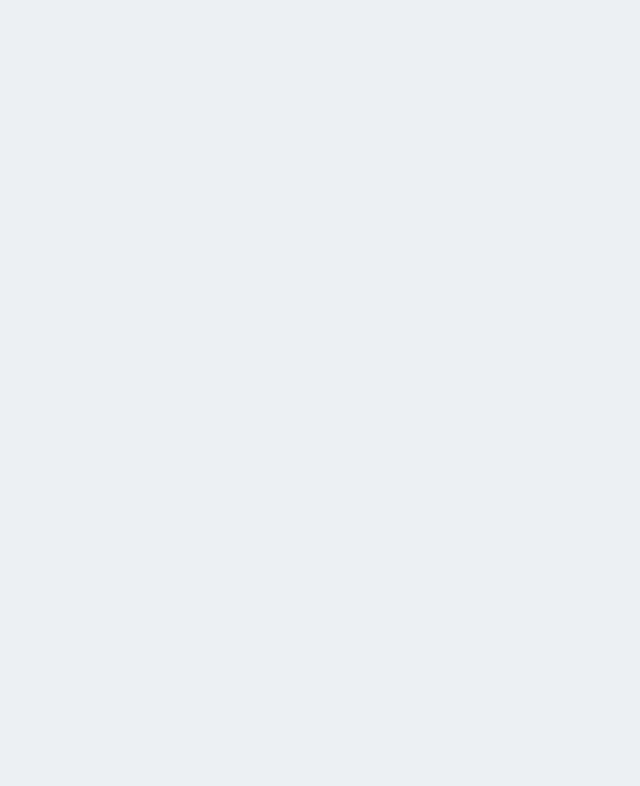
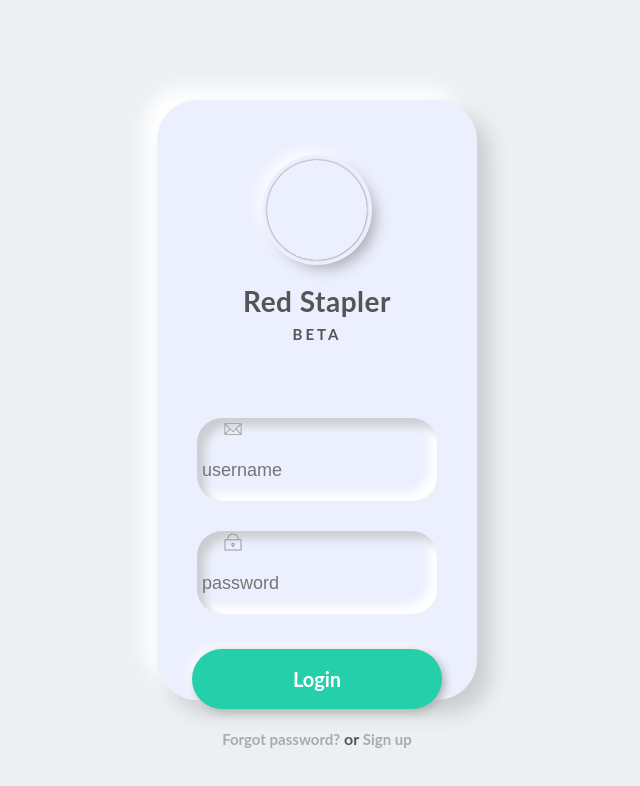
Before and after one commit to emiliocm9/Neumorphic-Design-Login, a plain HTML site: page index.html in a window 1280 px wide. Shown: the whole page, without its empty margins (323-963 px from the left). Drawn offline with Linux system fonts and the light colour scheme.

Commit message:
ADD-New elements on HTML and CSS

```diff
--- a/index.html
+++ b/index.html
@@ -4,9 +4,27 @@
     <meta charset="UTF-8">
     <meta name="viewport" content="width=device-width, initial-scale=1.0">
     <link rel="stylesheet" href="style.css">
-    <title>Document</title>
+    <title>Neumorphic</title>
 </head>
 <body>
+    <div class="login-div">
+        <div class="logo"></div>
+        <div class="title">Red Stapler</div>
+        <div class="sub-title">BETA</div>
+        <div class="fields">
+            <div class="username"><svg fill="#999" class="svg-icon" viewBox="0 0 20 20">
+                <path d="M17.388,4.751H2.613c-0.213,0-0.389,0.175-0.389,0.389v9.72c0,0.216,0.175,0.389,0.389,0.389h14.775c0.214,0,0.389-0.173,0.389-0.389v-9.72C17.776,4.926,17.602,4.751,17.388,4.751 M16.448,5.53L10,11.984L3.552,5.53H16.448zM3.002,6.081l3.921,3.925l-3.921,3.925V6.081z M3.56,14.471l3.914-3.916l2.253,2.253c0.153,0.153,0.395,0.153,0.548,0l2.253-2.253l3.913,3.916H3.56z M16.999,13.931l-3.921-3.925l3.921-3.925V13.931z"></path>
+            </svg><input type="username" class="user-input" placeholder="username"></div>
+            <div class="password"><svg fill="#999" class="svg-icon" viewBox="0 0 20 20">
+                <path d="M17.308,7.564h-1.993c0-2.929-2.385-5.314-5.314-5.314S4.686,4.635,4.686,7.564H2.693c-0.244,0-0.443,0.2-0.443,0.443v9.3c0,0.243,0.199,0.442,0.443,0.442h14.615c0.243,0,0.442-0.199,0.442-0.442v-9.3C17.75,7.764,17.551,7.564,17.308,7.564 M10,3.136c2.442,0,4.43,1.986,4.43,4.428H5.571C5.571,5.122,7.558,3.136,10,3.136 M16.865,16.864H3.136V8.45h13.729V16.864z M10,10.664c-0.854,0-1.55,0.696-1.55,1.551c0,0.699,0.467,1.292,1.107,1.485v0.95c0,0.243,0.2,0.442,0.443,0.442s0.443-0.199,0.443-0.442V13.7c0.64-0.193,1.106-0.786,1.106-1.485C11.55,11.36,10.854,10.664,10,10.664 M10,12.878c-0.366,0-0.664-0.298-0.664-0.663c0-0.366,0.298-0.665,0.664-0.665c0.365,0,0.664,0.299,0.664,0.665C10.664,12.58,10.365,12.878,10,12.878"></path>
+            </svg><input type="password" class="pass-input" placeholder="password"></div>
+        </div>
+        <button class="signin-button">Login</button>
+        <div class="link">
+            <a href="#">Forgot password?</a> or
+            <a href="#">Sign up</a>
+        </div>
+    </div>
 
 </body>
 </html>
--- a/style.css
+++ b/style.css
@@ -15,3 +15,97 @@ body {
   color: #555;
   background: #ecf0f3;
 }
+
+.login-div {
+  width: 25%;
+  height: 75%;
+  padding: 60px 35px 35px 35px;
+  border-radius: 40px;
+  background: #ecf0fe;
+  box-shadow: 13px 13px 20px #cbced1, -13px -13px 20px #fff;
+}
+
+.logo {
+  background-image: url(/img/logo.png);
+  width: 100px;
+  height: 100px;
+  border-radius: 50%;
+  margin: 0 auto;
+  box-shadow: 0 0 2px #5f5f5f, 0 0 0 5px #ecf0fe, 8px 8px 15px #a7aaaf, -8px -8px 15px #fff;
+}
+
+.title {
+  text-align: center;
+  font-size: 28px;
+  padding-top: 24px;
+  letter-spacing: 0.5px;
+}
+
+.sub-title {
+  text-align: center;
+  font-size: 15px;
+  padding-top: 7px;
+  letter-spacing: 3px;
+}
+
+.fields {
+  width: 100%;
+  padding: 75px 5px 5px 5px;
+}
+
+.fields input {
+  border: none;
+  outline: none;
+  background: none;
+  font-size: 18px;
+  color: #555;
+  padding: 20px 10px 20px 5px;
+}
+
+.username,
+.password {
+  margin-bottom: 30px;
+  border-radius: 25px;
+  box-shadow: inset 8px 8px 8px #cbced1, inset -8px -8px 8px #fff;
+}
+
+.fields svg {
+  height: 22px;
+  margin: 0 10px -3px 25px;
+}
+
+.signin-button {
+  border: none;
+  outline: none;
+  cursor: pointer;
+  width: 100%;
+  height: 60px;
+  border-radius: 30px;
+  font-size: 20px;
+  font-weight: 700;
+  font-family: 'Lato', sans-serif;
+  color: #fff;
+  text-align: center;
+  background-color: #24cfaa;
+  box-shadow: 3px 3px 8px #b1b1b1, -3px -3px 8px #fff;
+  transition: 0.5s;
+}
+
+.signin-button:hover {
+  background: #2fdbb6;
+}
+
+.signin-button:active {
+  background: #1da88a;
+}
+
+.link {
+  padding-top: 20px;
+  text-align: center;
+}
+
+.link a {
+  text-decoration: none;
+  color: #aaa;
+  font-size: 15px;
+}
```
Also changed, not shown: img/logo.png (added).
